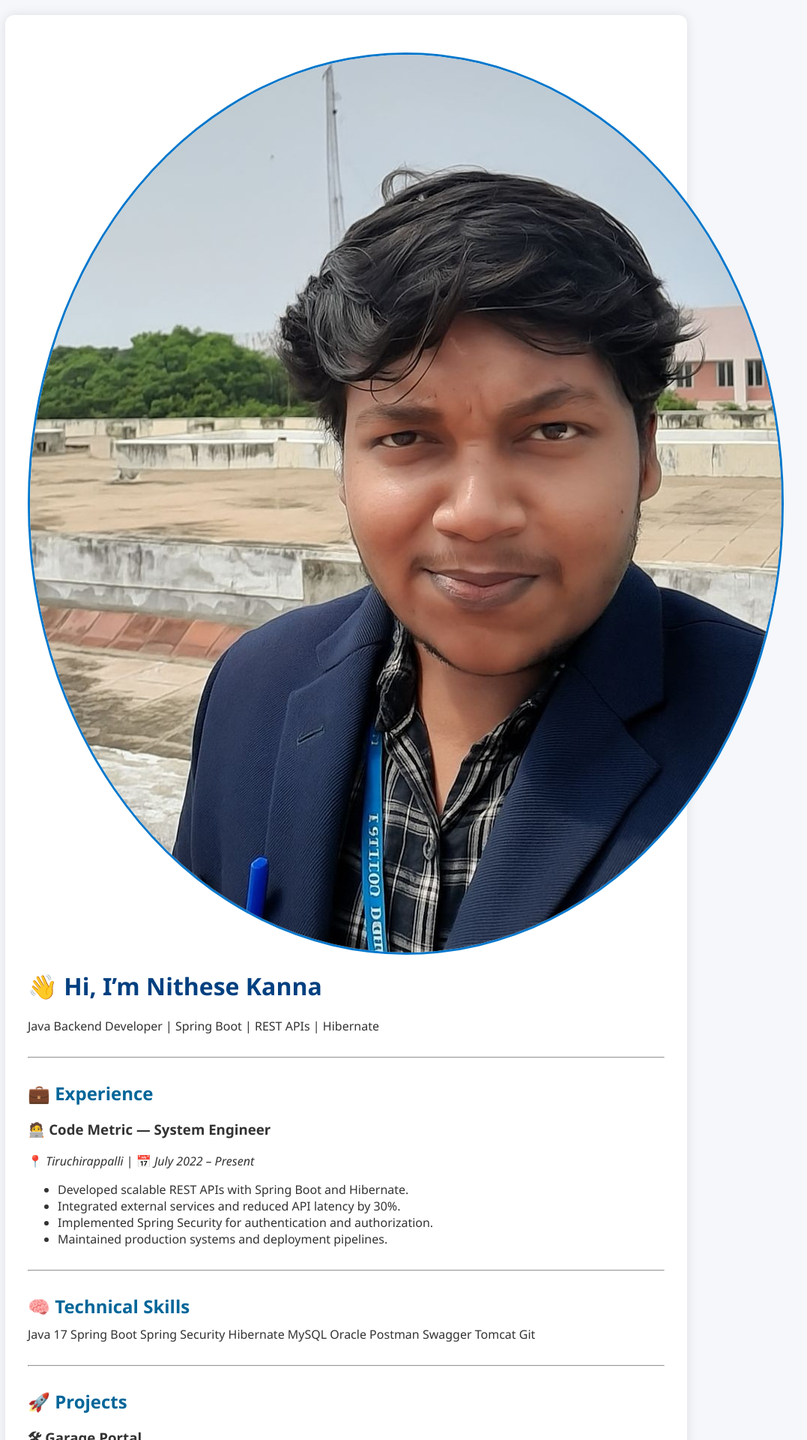
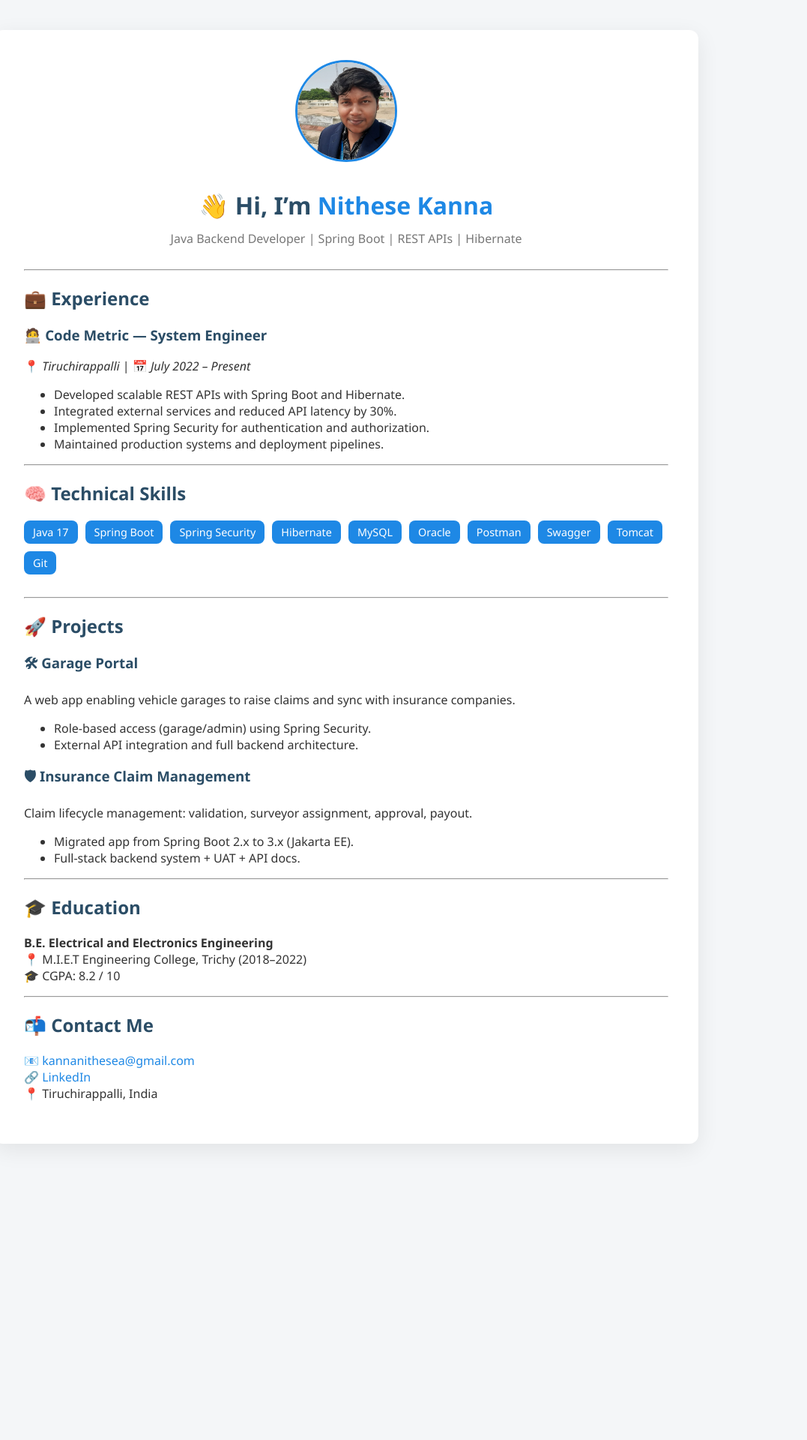
Before and after one commit to nithesekanna/nithese-portfolio, a Jekyll site: the page built from index.md, in a window 1280 px wide. Shown: the top 1920 px of the page at 75% size, without its empty margins (178-1255 px from the left). Built offline with Jekyll 4.4.1, drawn with Linux system fonts in a browser that asks for light colours; after the commit the page ends 1565 px from its top, so only the background shows below that.

Commit message:
Update style.css

```diff
--- a/css/style.css
+++ b/css/style.css
@@ -1,32 +1,26 @@
 body {
-  font-family: 'Segoe UI', sans-serif;
-  background-color: #f5f7fa;
+  font-family: "Segoe UI", sans-serif;
+  background-color: #f4f6f8;
   color: #333;
-  padding: 20px;
   margin: 0;
+  padding: 0;
 }
 
-.container {
-  max-width: 850px;
-  margin: auto;
-  background: white;
-  padding: 30px;
+main.container {
+  max-width: 860px;
+  margin: 40px auto;
+  background: #fff;
+  padding: 40px;
   border-radius: 12px;
-  box-shadow: 0 0 15px rgba(0,0,0,0.1);
+  box-shadow: 0 8px 30px rgba(0, 0, 0, 0.08);
 }
 
-h1 {
-  color: #004080;
-  margin-top: 0;
-}
-
-h2 {
-  color: #006699;
-  margin-bottom: 10px;
+h1, h2, h3 {
+  color: #2b4d66;
 }
 
 a {
-  color: #0077cc;
+  color: #1e88e5;
   text-decoration: none;
 }
 
@@ -34,13 +28,43 @@ a:hover {
   text-decoration: underline;
 }
 
-img {
-  display: block;
-  margin: 20px auto;
-  border-radius: 50%;
-  border: 3px solid #0077cc;
+.subtitle {
+  color: #777;
+  font-size: 1rem;
+  margin-top: -10px;
 }
 
-hr {
-  margin: 30px 0;
+.profile {
+  text-align: center;
+  margin-bottom: 30px;
 }
+
+.profile-img {
+  width: 130px;
+  height: 130px;
+  border-radius: 50%;
+  border: 3px solid #1e88e5;
+  margin-bottom: 10px;
+  object-fit: cover;
+  background-color: #eee;
+}
+
+.highlight {
+  color: #1e88e5;
+}
+
+.skills {
+  display: flex;
+  flex-wrap: wrap;
+  gap: 10px;
+  margin-top: 10px;
+  margin-bottom: 30px;
+}
+
+.skills span {
+  background: #1e88e5;
+  color: white;
+  padding: 6px 12px;
+  border-radius: 8px;
+  font-size: 0.9rem;
+}
```
